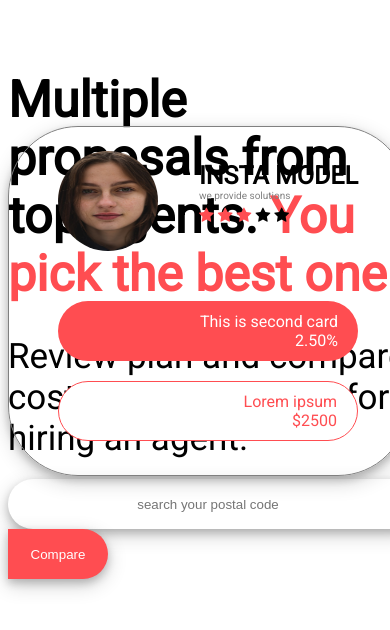
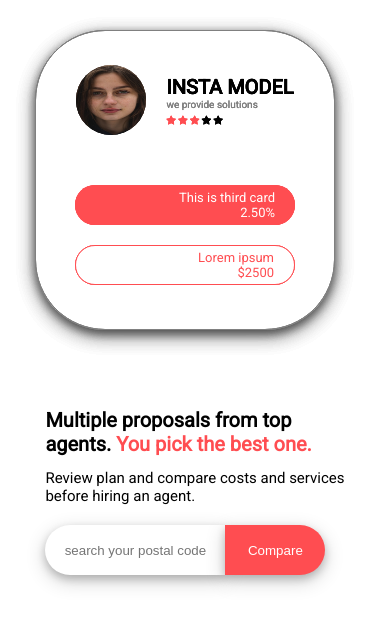
Before and after one commit to hereisfahad/localagent, a plain HTML site: page index.html in a window 390 px wide. Drawn offline with nearby package versions, Linux system fonts and the light colour scheme.

Commit message:
added meda queries to make it somehow responsive

```diff
--- a/index.html
+++ b/index.html
@@ -100,8 +100,8 @@
         </div>
 
         <div class="col">
-            <h1 style="font-size: 50px;">Multiple  proposals from top agents. <span class="colored">You pick the best one.</span></h1>
-            <p style="color:black; font-size: 35px; margin-bottom: 20px;">Review plan and compare costs and services before hiring an agent.<p>
+            <h1>Multiple  proposals from top agents. <span class="colored">You pick the best one.</span></h1>
+            <p>Review plan and compare costs and services before hiring an agent.<p>
             <input type="text" placeholder="search your postal code" name="search" id="search" autofocus ><button>Compare</button>
         </div>
 
@@ -110,9 +110,9 @@
 
 
 	<script >
-        $(".slideshow > div:gt(0)").hide();
+        $("slideshow > div:gt(0)").hide();
         setInterval(function() {
-        $('.slideshow > div:first')
+        $('slideshow > div:first')
             .fadeOut(1000)
             .next()
             .fadeIn(2000)
--- a/styles.css
+++ b/styles.css
@@ -120,8 +120,173 @@ button{
     position: relative;
     width: 280px;
     height: 365px;
+    /* display: flex;
+    flex-direction: column; */
 }
 
 .slideshow > div {
     position: absolute;
 }
+.col > h1{
+    font-size: 50px;
+}
+.col > p{
+    color:black;
+    font-size: 35px;
+    margin-bottom: 20px;
+}
+@media only screen and (max-width: 1200px ) {
+    .container {
+      justify-content: space-around;
+      align-items: center;
+      align-content: center;
+      height:609px;
+      width: 100%;
+    }
+    #name{
+        font-size: 20px;
+    }
+    .header{
+        justify-content: center;
+        align-items:flex-start;
+        align-content: space-around;
+        width: 300px;
+        margin-bottom: 40px;
+    }
+    .card{
+        width: 300px;
+        height: 300px;
+        margin-right: 20px
+    }
+    .card img{
+        width: 70px;
+        height: 70px;
+        margin-right: 20px;
+    }
+    .sect{
+        /* display: none; */
+        width: 220px;
+        height: 40px;
+        margin-right: auto;
+        margin-left: auto;
+        font-size: 13px;
+    }
+    .col{
+        flex-direction: column;
+        justify-content: center;
+        align-items: center;
+        width: 450px;
+    }
+    input{
+        width:250px;
+    }
+    .col > p{
+        font-size: 20px;
+        margin-bottom: 20px;
+    }
+    .col > h1 {
+        font-size: 37px;
+    }
+  }
+
+
+
+@media only screen and (max-width: 768px) {
+    .container {
+      flex-direction: column;
+      justify-content: center;
+      align-items: center;
+      /* align-content: flex-start; */
+      height:609px;
+    }
+    #name{
+        font-size: 20px;
+    }
+    .header{
+        justify-content: center;
+        align-items:flex-start;
+        align-content: space-around;
+        width: 300px;
+        margin-bottom: 40px;
+    }
+    .card{
+        width: 300px;
+        height: 300px;
+        margin-left: -20px
+    }
+    .card img{
+        /* display: none; */
+        width: 70px;
+        height: 70px;
+        margin-right: 20px;
+    }
+    .sect{
+        /* display: none; */
+        width: 220px;
+        height: 40px;
+        margin-right: auto;
+        margin-left: auto;
+        font-size: 13px;
+    }
+    .col{
+        flex-direction: column;
+        justify-content: center;
+        align-items: center;
+        width: 80%;
+
+    }
+    .details{
+        font-size: 10px;
+        /* margin-left: 0px; */
+    }
+    input{
+        width: 180px;
+    }
+    .col > p{
+        color:black;
+        font-size: 15px;
+        margin-bottom: 20px;
+    }
+    .col > h1{
+        font-size: 20px;
+    }
+  }
+
+
+
+  @media only screen and (max-width: 300px) {
+    input{
+        width: 104px;
+    }
+  }
+  @media only screen and (max-width: 320px) {
+    input{
+        width: 143px;
+    }
+    .card{
+        width: 275px;
+        height: 300px;
+        margin-left: -3px;
+        margin-top: 10px;
+    }
+    .container {
+        /* align-content: flex-start; */
+        height:550px;
+      }
+
+  }
+  @media only screen and (max-width: 319px) {
+    input{
+        width: 175px;
+    }
+    .card{
+        width: 275px;
+        height: 300px;
+        margin-left: -3px;
+        margin-top: 10px;
+    }
+    .container {
+        /* align-content: flex-start; */
+        height:550px;
+      }
+  }
```
